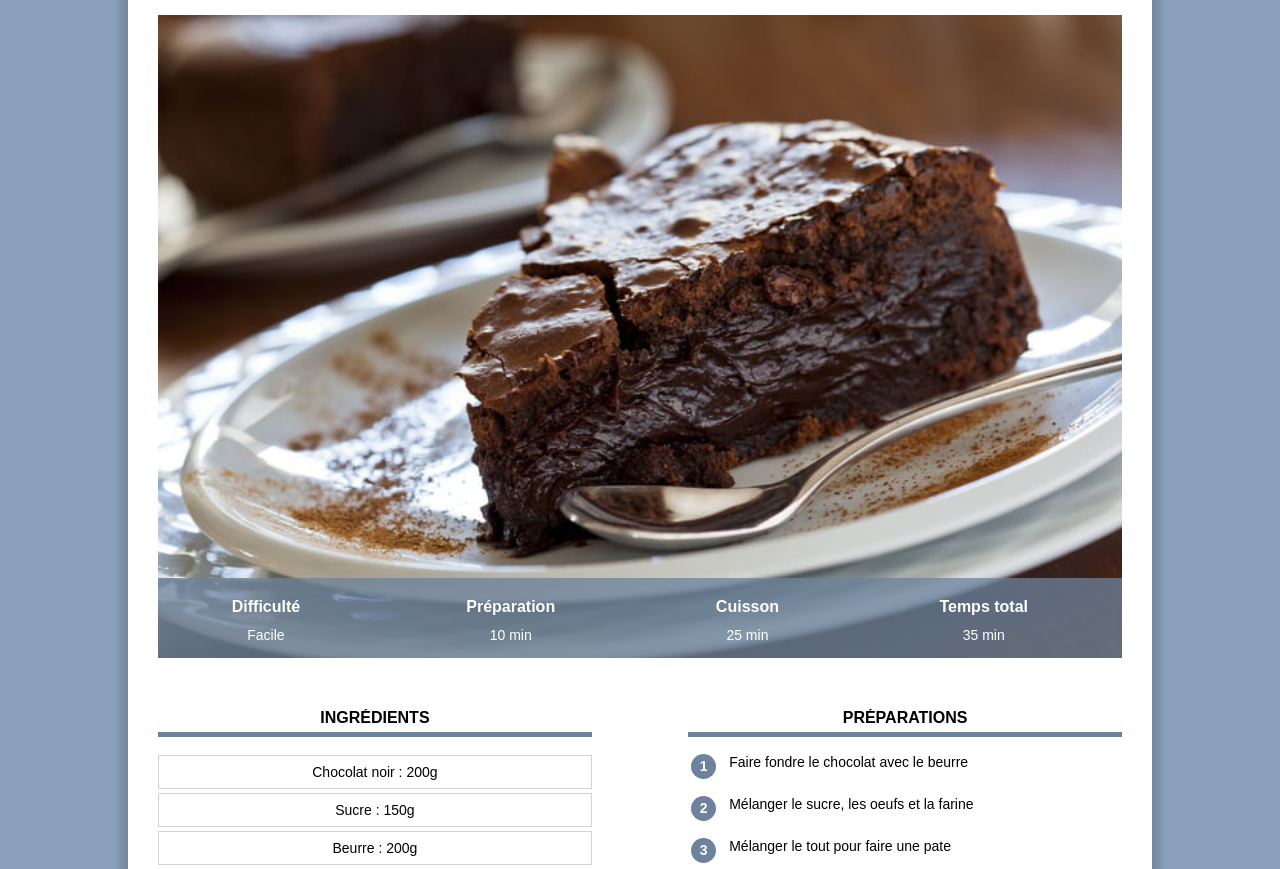
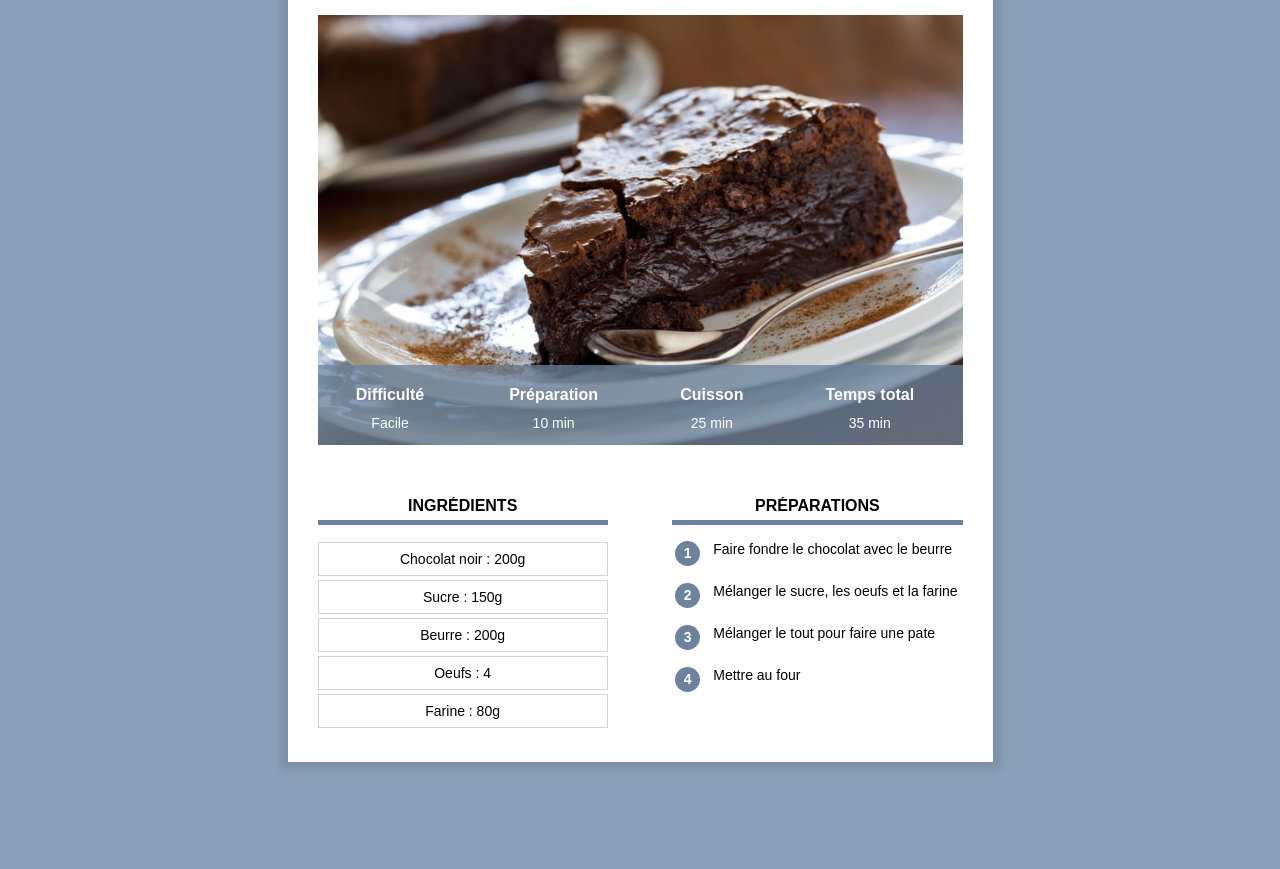
Before and after one commit to StevenOBAME/site_recettes, a plain HTML site: page index.html in a window 1280 px wide. Shown: the part 205-1074 px from the top of the page. After the commit the page ends 1047 px from the top, so only its background shows below. Drawn offline with Linux system fonts and the light colour scheme.

Commit message:
Add files via upload

```diff
--- a/index.html
+++ b/index.html
@@ -3,6 +3,7 @@
     <head>
         <title>Recette</title>
         <meta charset="UTF-8">
+        <meta name="viewport" content="width=device-width, initial-scale=1.0">
         <link rel="stylesheet" href="recette.css">
 
     </head>
--- a/recette.css
+++ b/recette.css
@@ -13,9 +13,9 @@ body {
 
 div.contenu {
     background-color: white;
-    margin: 60px 10% 80px 10%;
-    padding: 0px 30px 30px 30px;
-    box-shadow: 0px 0px 8px 8px rgb(0 0 0 / 15%);
+    margin: 40px 8px 40px 8px;
+    padding: 0px 8px 20px 20px;
+    box-shadow: 0px 0px 8px 8px rgb(0, 0, 0, 0.1);
     overflow: visible;
 }
 
@@ -73,17 +73,17 @@ table.info {
     width: 100%;
     color: white;
     background-color: #6C829DC0;
-    height: 80px;
+    height: 50px;
 }
 
 table.info td {
     text-align: center;
-    font-size: 14px;
+    font-size: 12px;
     vertical-align: top;
 }
 
 table.info th {
-    font-size: 16px;
+    font-size: 14px;
     vertical-align: bottom;
     padding-bottom: 8px;
 }
@@ -97,7 +97,7 @@ img.info {
 }
 
 div.colonne {
-    width: 45%;
+    width: 100%;
     margin-top: 20px;
 }
 
@@ -110,13 +110,7 @@ div.colonne h2 {
 }
 
 div.colonne1 {
-    /*background-color: lightblue;*/
     display: inline-block;
-    margin-right: 10%;
-}
-
-div.colonne2 {
-    float: right;
 }
 
 div.ingredients p {
@@ -156,3 +150,45 @@ table.preparation td.preparation_etape {
 table.preparation tr {
     height: 40px;
 }
+
+
+/* Style pour ordinateur */
+@media only screen and (min-width: 768px) {
+    div.contenu {
+        margin: 60px 10% 80px 10%;
+        padding: 0px 30px 30px 30px;
+        min-width: 350px;
+    }
+
+    table.info {
+        height: 80px;
+    }
+
+    table.info td {
+        font-size: 14px;
+    }
+
+    table.info th {
+        font-size: 16px;
+    }
+
+    div.colonne {
+        width: 45%;
+    }
+
+    div.colonne1 {
+        margin-right: 10%;
+    }
+
+    div.colonne2 {
+        float: right;
+    }
+}
+
+@media only screen and (min-width: 900px) {
+    div.contenu {
+        margin-left: auto;
+        margin-right: auto;
+        width: 645px;
+    }
+}
```
Also changed, not shown: recette.html (+1 -0 lines).
